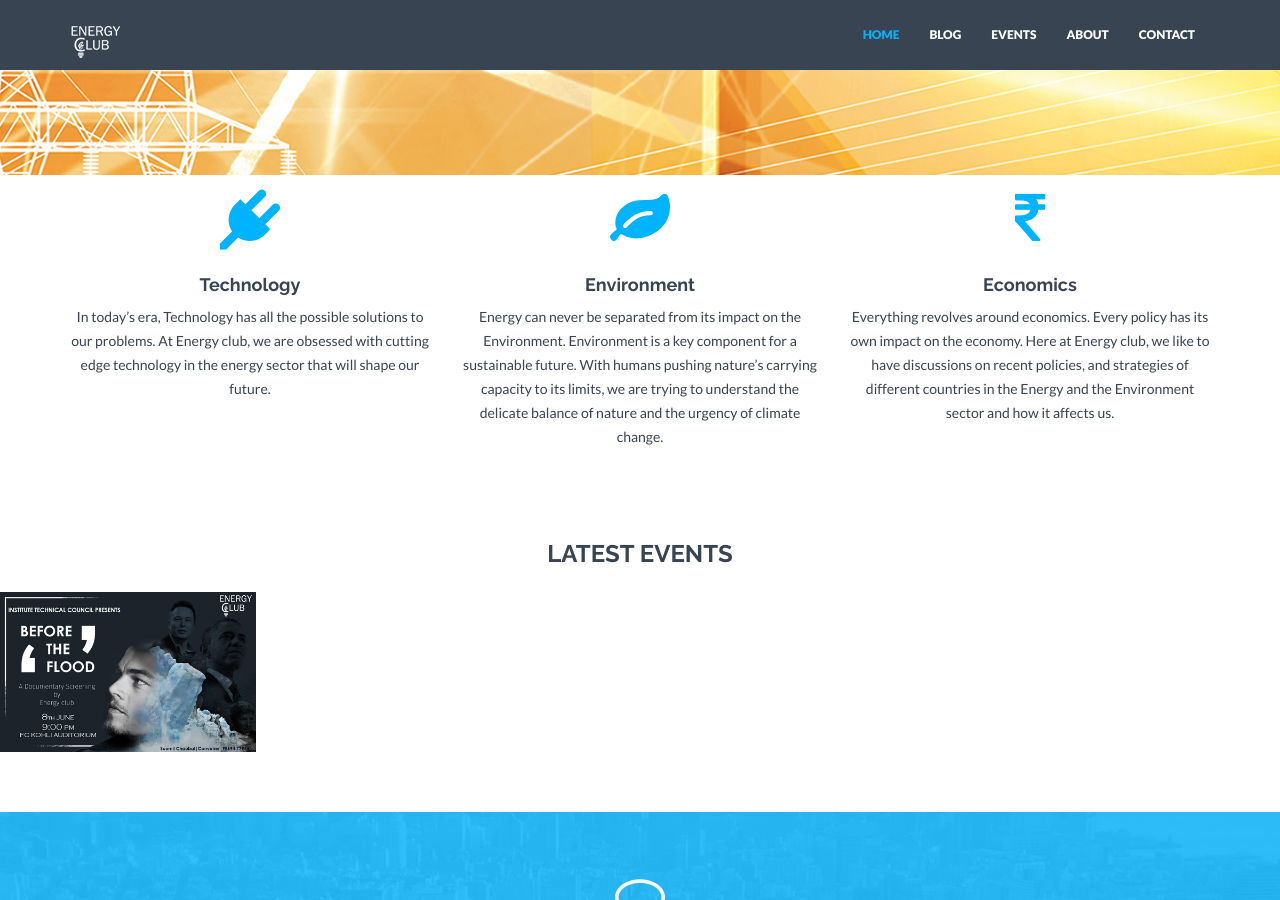
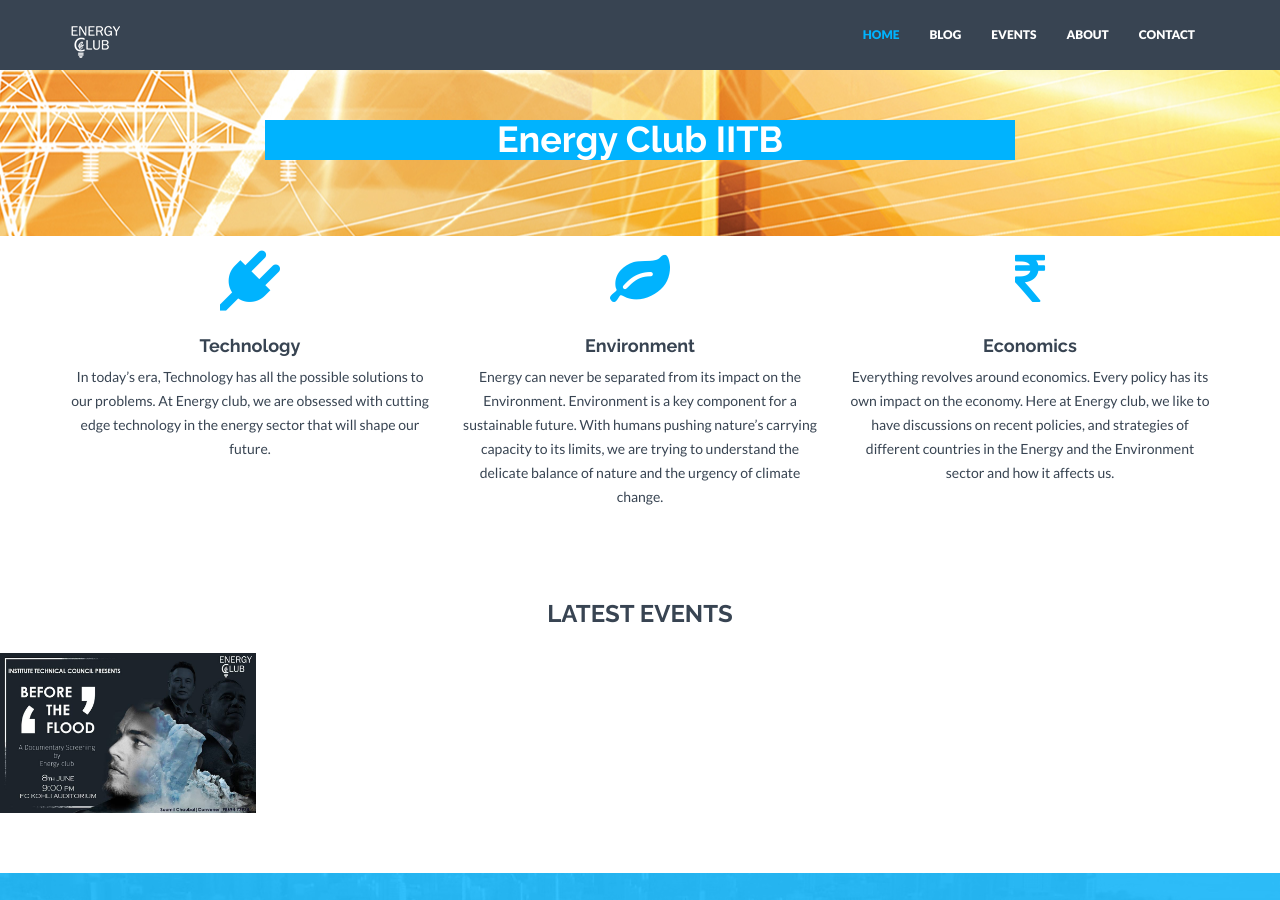
Before and after one commit to enclub/home, a Jekyll site: the page built from index.html, in a window 1280 px wide and 900 px high. Built offline with Jekyll 4.4.1, drawn with Linux system fonts in a browser that asks for light colours; nearby versions of some CDN libraries.

Commit message:
added background to header2

```diff
--- a/_includes/header.html
+++ b/_includes/header.html
@@ -2,7 +2,7 @@
     <div class="container">
         <div class="row">
             <div class="col-lg-8 col-lg-offset-2" >
-               <h1 style="background-color:rgba(0, 179, 254, 50)>Energy Club IITB</h1>
+               <h1 style="background-color:rgba(0, 179, 254, 50)">Energy Club IITB</h1>
             </div>
             <div class="col-lg-8 col-lg-offset-2 himg">
                 <!--<img src="{{ "/assets/img/head.jpg" | prepend: site.baseurl }}" class="img-responsive">-->
```
